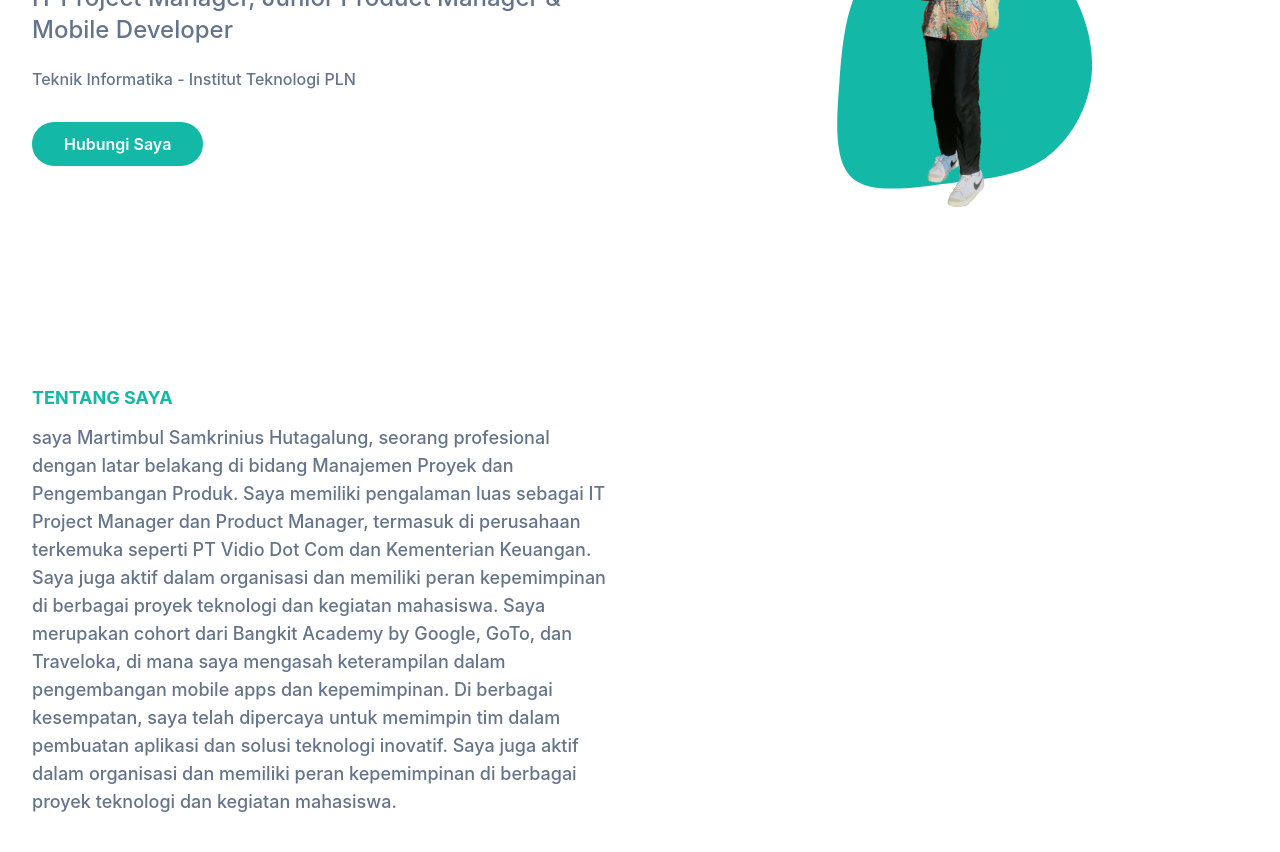
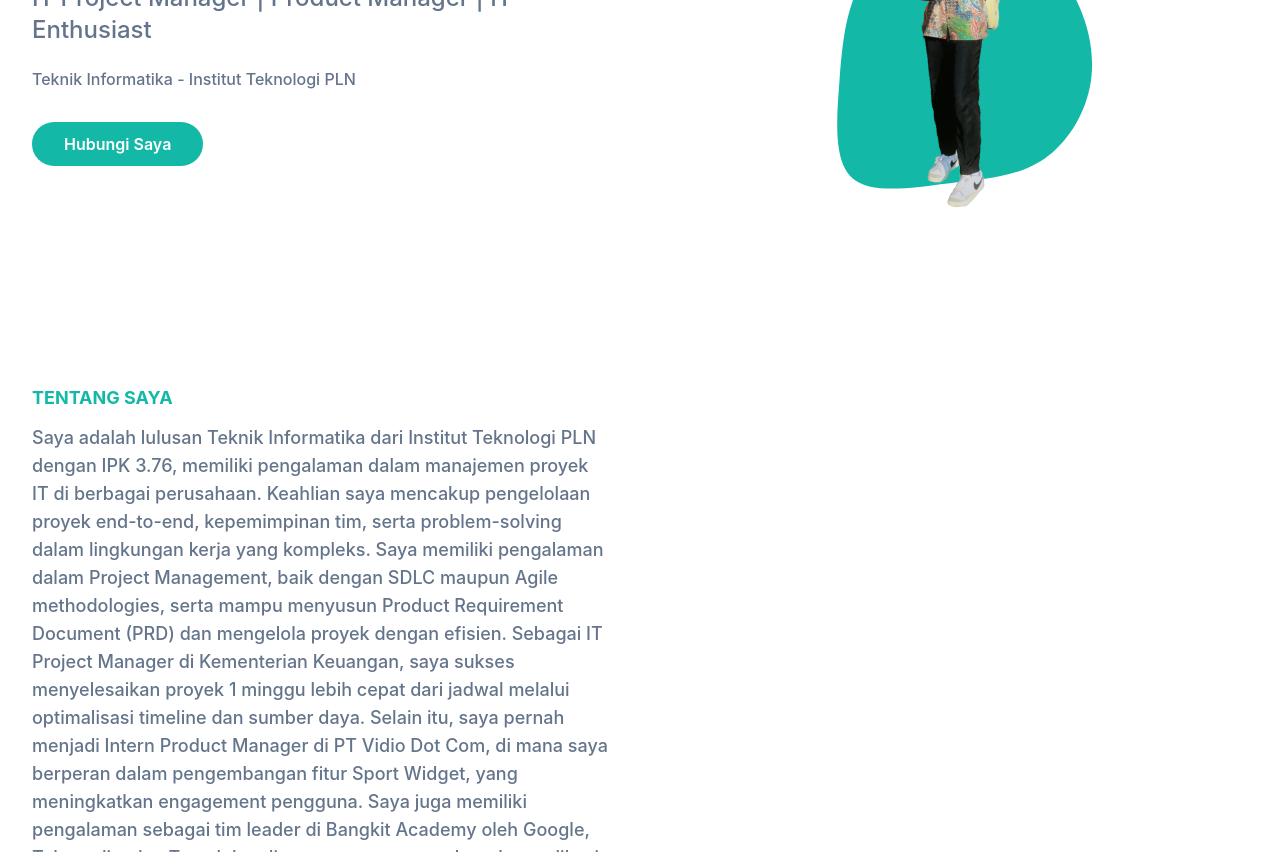
Before and after one commit to samkrinius/PortofolioMSH, a website: page portfolio-tailwind-css-main/index.html in a window 1280 px wide. Shown: the part 358-1210 px from the top of the page. Drawn offline with Linux system fonts and the light colour scheme.

Commit message:
Update index.html

```diff
--- a/portfolio-tailwind-css-main/index.html
+++ b/portfolio-tailwind-css-main/index.html
@@ -87,7 +87,7 @@
           <h1 class="text-base font-semibold text-primary md:text-xl">Halo Semua 👋 <span
               class="mt-1 block text-4xl font-bold text-dark dark:text-white lg:text-4xl">Martimbul Samkrinius
               Hutagalung</span></h1>
-          <h2 class="mb-5 text-lg font-medium text-secondary lg:text-2xl">IT Project Manager, Junior Product Manager & Mobile Developer</h2>
+          <h2 class="mb-5 text-lg font-medium text-secondary lg:text-2xl">IT Project Manager | Product Manager | IT Enthusiast</h2>
           <p class="mb-10 font-medium leading-relaxed text-secondary">Teknik Informatika - Institut Teknologi PLN</p>
 
           <a href="https://www.instagram.com/martimsh_?igsh=bTJoZXIzOHJhb3ll"
@@ -117,13 +117,19 @@
       <div class="flex flex-wrap">
         <div class="mb-10 w-full px-4 lg:w-1/2">
           <h4 class="mb-3 text-lg font-bold uppercase text-primary">Tentang Saya</h4>
-          <p class="max-w-xl text-base font-medium text-secondary lg:text-lg">saya Martimbul Samkrinius Hutagalung, seorang profesional dengan latar belakang di bidang Manajemen Proyek dan Pengembangan Produk. Saya memiliki pengalaman luas sebagai IT Project Manager dan Product Manager, termasuk di perusahaan terkemuka seperti PT Vidio Dot Com dan Kementerian Keuangan. Saya juga aktif dalam organisasi dan memiliki peran kepemimpinan di berbagai proyek teknologi dan kegiatan mahasiswa.
-            Saya merupakan cohort dari Bangkit Academy by Google, GoTo, dan Traveloka, di mana saya mengasah keterampilan dalam pengembangan mobile apps dan kepemimpinan. Di berbagai kesempatan, saya telah dipercaya untuk memimpin tim dalam pembuatan aplikasi dan solusi teknologi inovatif.
-            Saya juga aktif dalam organisasi dan memiliki peran kepemimpinan di berbagai proyek teknologi dan kegiatan mahasiswa.
+          <p class="max-w-xl text-base font-medium text-secondary lg:text-lg">Saya adalah lulusan Teknik Informatika dari Institut Teknologi PLN dengan IPK 3.76, memiliki pengalaman dalam manajemen proyek IT di berbagai perusahaan. Keahlian saya mencakup pengelolaan proyek end-to-end, kepemimpinan tim, serta problem-solving dalam lingkungan kerja yang kompleks.
+            Saya memiliki pengalaman dalam Project Management, baik dengan SDLC maupun Agile methodologies, serta mampu menyusun Product Requirement Document (PRD) dan mengelola proyek dengan efisien. Sebagai IT Project Manager di Kementerian Keuangan, saya sukses menyelesaikan proyek 1 minggu lebih cepat dari jadwal melalui optimalisasi timeline dan sumber daya.
+            Selain itu, saya pernah menjadi Intern Product Manager di PT Vidio Dot Com, di mana saya berperan dalam pengembangan fitur Sport Widget, yang meningkatkan engagement pengguna. Saya juga memiliki pengalaman sebagai tim leader di Bangkit Academy oleh Google, Tokopedia, dan Traveloka, di mana saya mengembangkan aplikasi voting berbasis Android bernama VOTEXY.
+            Keahlian teknis saya meliputi Kotlin, Python, UX Design (Figma), serta pengelolaan proyek berbasis Agile & Scrum. Saya juga memiliki sertifikasi Microsoft Azure AI Fundamentals dan Microsoft Office Specialist PowerPoint (MOS).
+            Saya berkomitmen untuk terus berkembang di bidang Project Management dan Product Development, serta menghadirkan solusi inovatif yang berdampak bagi perusahaan dan pengguna.
           </p>
         </div>
 
         <div class="flex items-center">
+          <div>
+            <img src="dist/img/jira.png" width="200" height="70" />
+          </div>
+
           <div>
             <img src="dist/img/trello.png" width="200" height="70" />
           </div>
@@ -142,10 +148,6 @@
 
           <div>
             <img src="dist/img/ad.jpg" width="200" height="70" />
-          </div>
-
-          <div>
-            <img src="dist/img/jira.png" width="200" height="70" />
           </div>
 
         </div>
```
